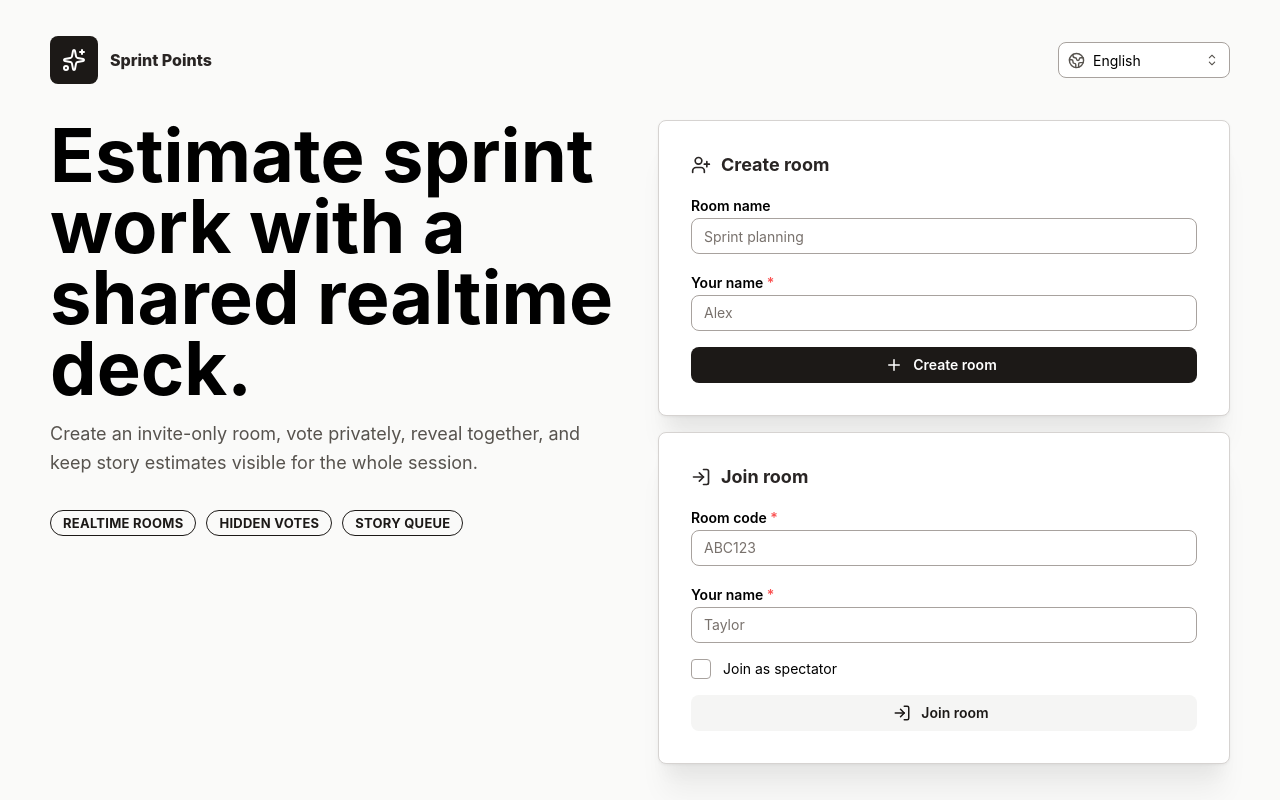
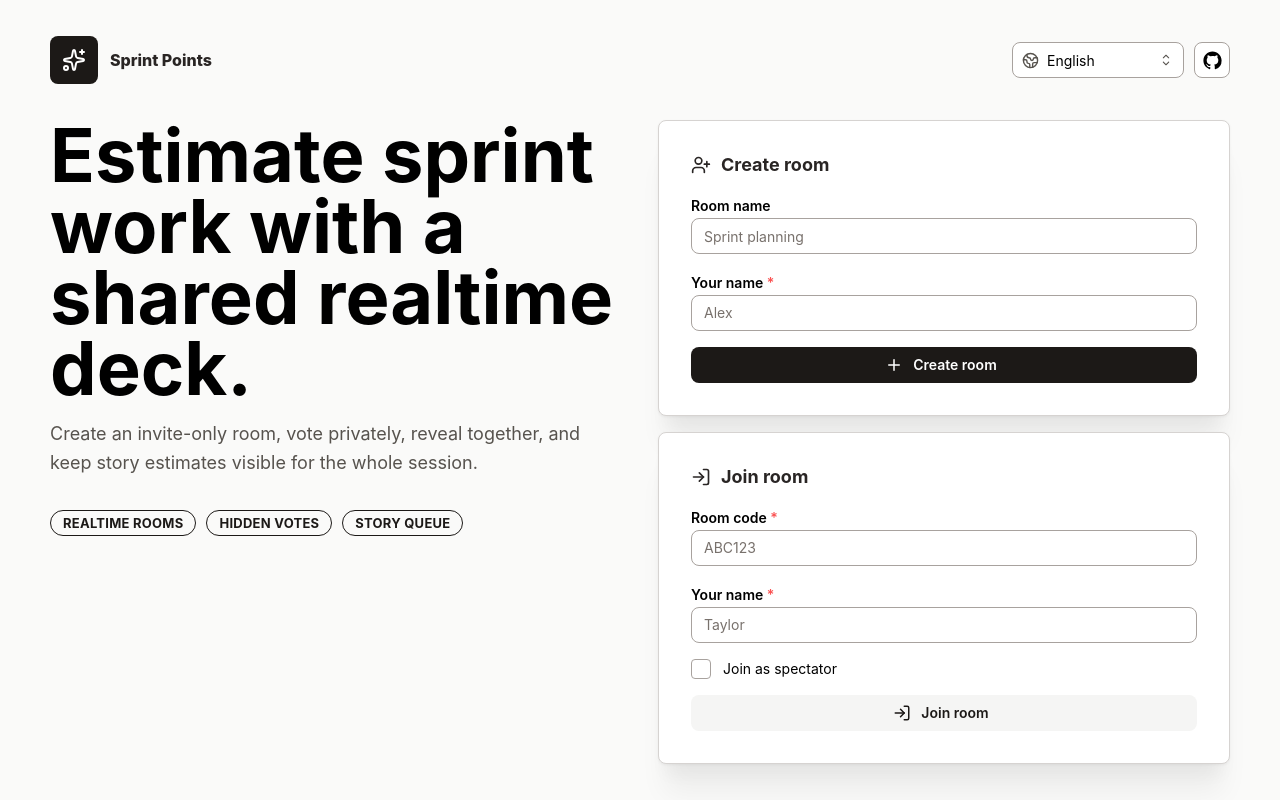
Before and after one commit to mishannn/sprintpoints, a React (Vite) app: page / in a window 1280 px wide. Built offline with nearby package versions, Linux system fonts and the light colour scheme; no server answers.

Commit message:
Add GitHub repository link

```diff
--- a/src/pages/lobby/ui/LobbyPage.tsx
+++ b/src/pages/lobby/ui/LobbyPage.tsx
@@ -1,5 +1,5 @@
 import type { FormEvent } from "react";
-import { Alert, Badge, Box, Button, Checkbox, Container, Group, Loader, Paper, SimpleGrid, Stack, Text, TextInput, ThemeIcon, Title } from "@mantine/core";
+import { ActionIcon, Alert, Badge, Box, Button, Checkbox, Container, Group, Loader, Paper, SimpleGrid, Stack, Text, TextInput, ThemeIcon, Title, Tooltip } from "@mantine/core";
 import { LogIn, Plus, Sparkles, UserPlus } from "lucide-react";
 import type { Notice } from "../../../entities/room/model/types";
 import { LanguageSelector } from "../../../shared/i18n/LanguageSelector";
@@ -12,6 +12,14 @@ type LobbyPageProps = {
   onCreateRoom: (roomName: string, participantName: string) => Promise<void>;
   onJoinRoom: (code: string, name: string, isSpectator: boolean) => Promise<void>;
 };
+
+function GitHubMark({ size = 19 }: { size?: number }) {
+  return (
+    <svg width={size} height={size} viewBox="0 0 24 24" fill="currentColor" aria-hidden="true">
+      <path d="M12 .5C5.65.5.5 5.65.5 12c0 5.09 3.29 9.4 7.86 10.93.58.1.79-.25.79-.56v-2.02c-3.2.7-3.87-1.36-3.87-1.36-.52-1.34-1.28-1.7-1.28-1.7-1.05-.72.08-.7.08-.7 1.16.08 1.77 1.19 1.77 1.19 1.03 1.76 2.7 1.25 3.36.96.1-.75.4-1.25.73-1.54-2.55-.29-5.24-1.28-5.24-5.69 0-1.26.45-2.28 1.19-3.08-.12-.29-.52-1.46.11-3.04 0 0 .97-.31 3.16 1.18A11 11 0 0 1 12 6.18c.98 0 1.95.13 2.87.39 2.19-1.49 3.16-1.18 3.16-1.18.63 1.58.23 2.75.11 3.04.74.8 1.19 1.82 1.19 3.08 0 4.42-2.69 5.39-5.25 5.68.41.36.78 1.06.78 2.14v3.18c0 .31.21.67.79.56A11.51 11.51 0 0 0 23.5 12C23.5 5.65 18.35.5 12 .5Z" />
+    </svg>
+  );
+}
 
 export function LobbyPage({ initialRoomCode, loading, notice, onCreateRoom, onJoinRoom }: LobbyPageProps) {
   const { t } = useI18n();
@@ -47,7 +55,22 @@ export function LobbyPage({ initialRoomCode, loading, notice, onCreateRoom, onJo
               {t("brand.name")}
             </Text>
           </Group>
-          <LanguageSelector />
+          <Group gap="xs">
+            <LanguageSelector />
+            <Tooltip label={t("action.openGitHubRepository")}>
+              <ActionIcon
+                component="a"
+                variant="default"
+                size={36}
+                href="https://github.com/mishannn/sprintpoints"
+                target="_blank"
+                rel="noreferrer"
+                aria-label={t("action.openGitHubRepository")}
+              >
+                <GitHubMark />
+              </ActionIcon>
+            </Tooltip>
+          </Group>
         </Group>
 
         <SimpleGrid cols={{ base: 1, md: 2 }} spacing={36} verticalSpacing={28}>
--- a/src/shared/i18n/index.tsx
+++ b/src/shared/i18n/index.tsx
@@ -38,6 +38,7 @@ const translations: Record<Language, Record<string, TranslationValue>> = {
     "action.import": "Import",
     "action.joinRoom": "Join room",
     "action.openArchive": "Archive",
+    "action.openGitHubRepository": "Open GitHub repository",
     "action.openStoryLink": "Open story link",
     "action.reset": "Reset",
     "action.reveal": "Reveal",
@@ -169,6 +170,7 @@ const translations: Record<Language, Record<string, TranslationValue>> = {
     "action.import": "Импорт",
     "action.joinRoom": "Войти в комнату",
     "action.openArchive": "Архив",
+    "action.openGitHubRepository": "Открыть репозиторий GitHub",
     "action.openStoryLink": "Открыть ссылку задачи",
     "action.reset": "Сбросить",
     "action.reveal": "Показать",
```
